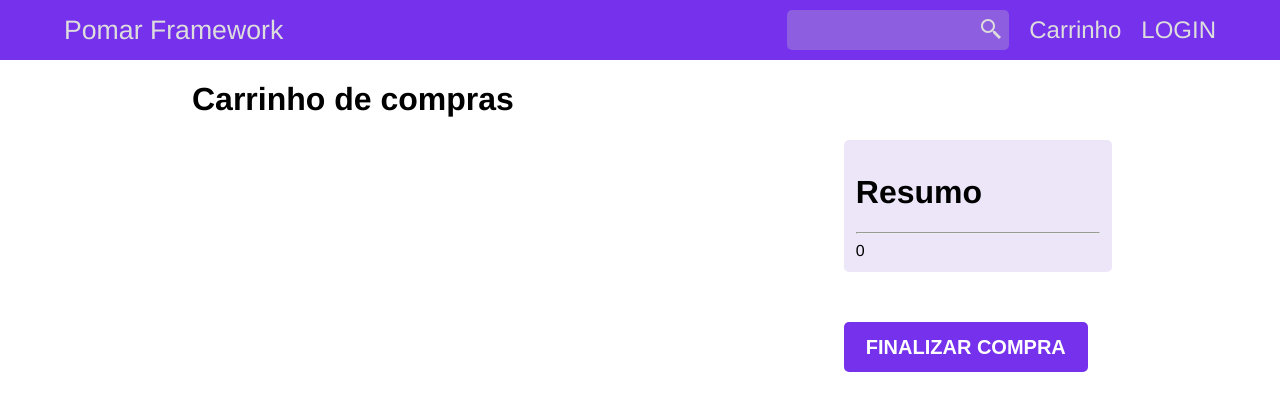
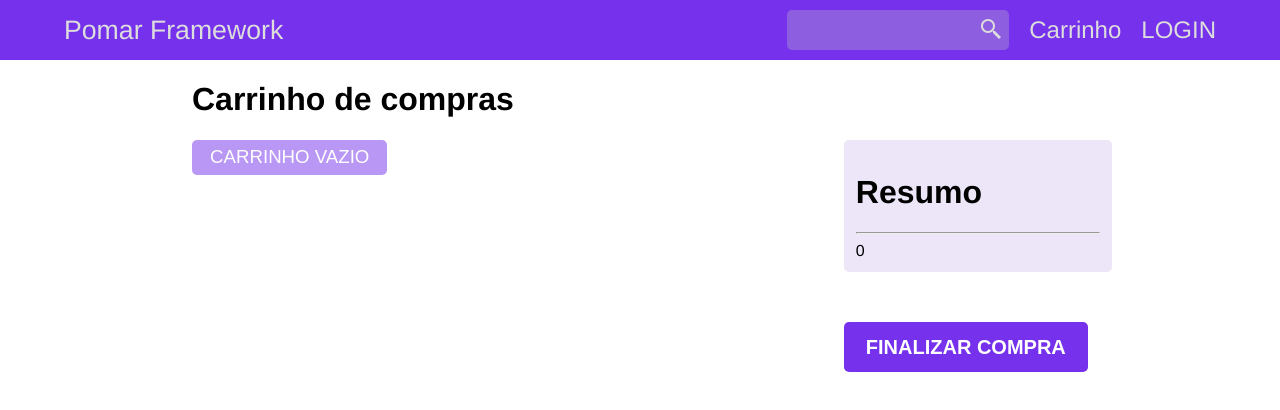
Before and after one commit to michel-np/pomar-ecommerce, a React (Create React App) app: page /shopping-cart in a window 1280 px wide. Shown: the top 410 px of the page. Built offline with nearby package versions, Linux system fonts and the light colour scheme.

Commit message:
Further improvements

```diff
--- a/package.json
+++ b/package.json
@@ -3,6 +3,9 @@
   "version": "0.1.0",
   "private": true,
   "dependencies": {
+    "@fortawesome/fontawesome-svg-core": "^1.2.36",
+    "@fortawesome/free-solid-svg-icons": "^5.15.4",
+    "@fortawesome/react-fontawesome": "^0.1.15",
     "@testing-library/jest-dom": "^5.11.4",
     "@testing-library/react": "^11.1.0",
     "@testing-library/user-event": "^12.1.10",
--- a/src/components/shopping-cart/ShoppingCart.tsx
+++ b/src/components/shopping-cart/ShoppingCart.tsx
@@ -48,6 +48,12 @@ const ShoppingCart = ({className}: Props) => {
                         onRemoveItem={handleItemRemoval}
                     />
                 ))}
+                <button
+                    disabled={shoppingCart.length === 0}
+                    onClick={emptyCart} className="empty-cart-button"
+                    >
+                        {shoppingCart.length === 0 ?'CARRINHO VAZIO' : 'ESVAZIAR CARRINHO'}
+                </button>
             </div>
 
             <div className="summary-container">
@@ -63,29 +69,39 @@ export default styled(ShoppingCart)`
     width:70%;
     display:flex;
     flex-direction:column;
+    button {
+        border:0;
+        background-color:#7531eb;
+        color: white;
+        border-radius:5px;
+        &:hover {
+            text-decoration:underline;
+        }
+        &:disabled {
+            opacity:0.5
+        }
+    }
     main {
         display:flex;
         justify-content:space-between;
         .shopping-cart-item-container {
             width:80%;
+            .empty-cart-button {
+                height:35px;
+                width:30%;
+                font-size:14pt
+            }
 
         }
         .summary-container {
             width:30%;
 
             .checkout-button {
-                border:0;
-                background-color:#7531eb;
                 margin-top:50px;
                 width:100%;
                 height:50px;
                 font-size:15pt;
-                border-radius:5px;
-                color: white;
                 font-weight:700;
-                &:hover {
-                    text-decoration:underline;
-                }
             }
 
         }
--- a/src/contexts/ShoppingState.tsx
+++ b/src/contexts/ShoppingState.tsx
@@ -37,6 +37,11 @@ const reducer = (state: IShoppingState, action: ShoppingCartAction):IShoppingSta
             return {
                 ...state,
                 shoppingCart: action.payload
+            }
+        case 'EMPTY_SHOPPING_CART':
+            return {
+                ...state,
+                shoppingCart:[]
             }
 
 
@@ -80,7 +85,7 @@ const ShoppingCartState = ({children}:ShoppingStateCartProps) => {
     )
 
     const emptyCart = useCallback(() => new Promise<void>((resolve, reject) =>{
-
+        dispatch({type:'EMPTY_SHOPPING_CART'})
     }),[])
 
 
```
Also changed, not shown: src/components/general-purposes/AddToCartButton.tsx (line endings or trailing spaces).
